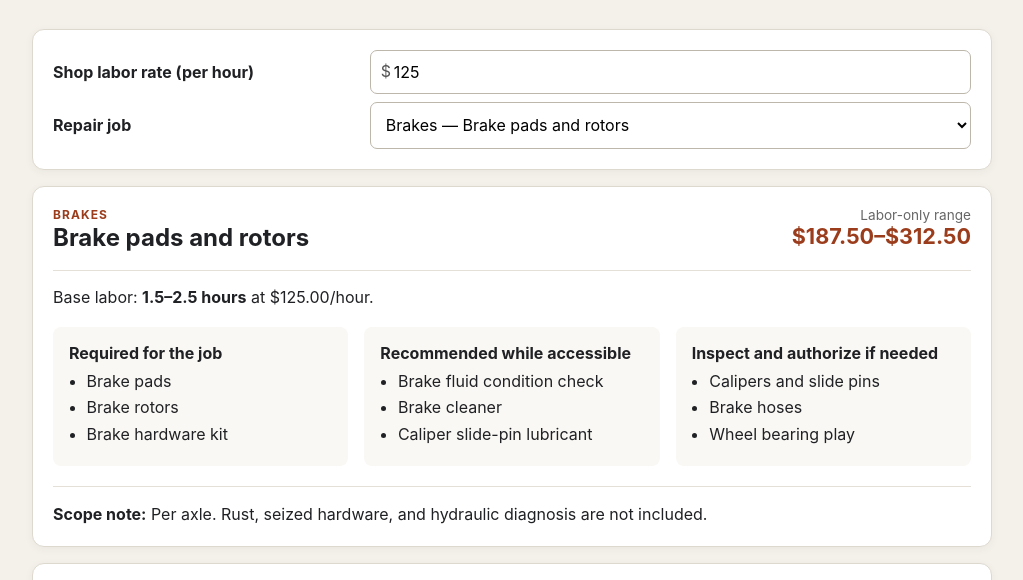
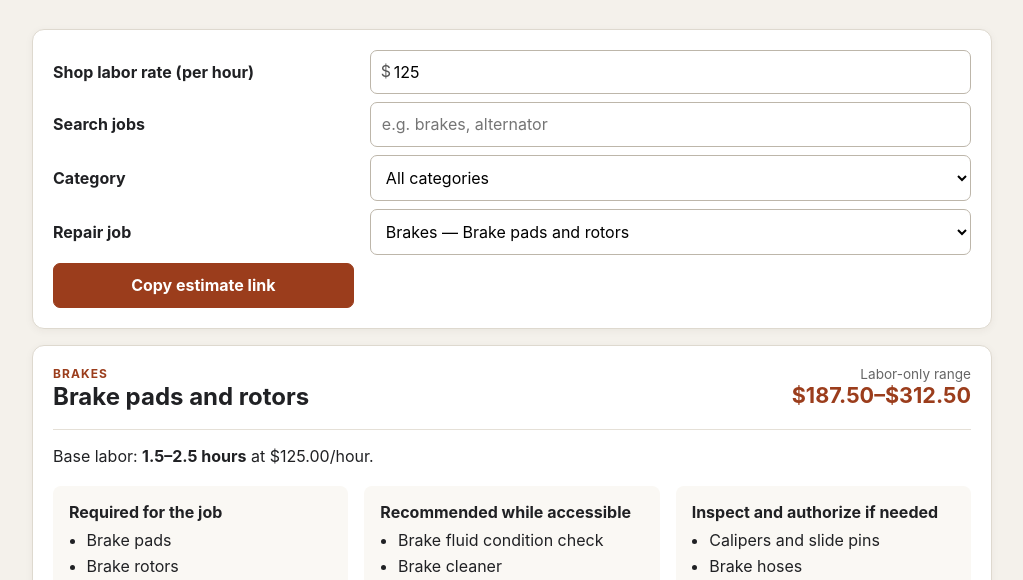
Before and after one commit to grafman56/mechanic-labor-estimator, a website with bundled scripts: page index.html in a window 1280 px wide. Shown: the part 191-771 px from the top of the page, without its empty margins (128-1151 px from the left). Built offline with nearby package versions, Linux system fonts and the light colour scheme.

Commit message:
Improve labor planner filters and sharing

```diff
--- a/app.js
+++ b/app.js
@@ -1,15 +1,39 @@
-import { calculateEstimate, getJobById, getJobs } from './src/estimator.js';
+import { calculateEstimate, getEstimateState, getJobById, getJobs, searchJobs } from './src/estimator.js';
 
 const rateInput = document.querySelector('#labor-rate');
 const jobSelect = document.querySelector('#job');
+const searchInput = document.querySelector('#job-search');
+const categorySelect = document.querySelector('#category');
+const copyButton = document.querySelector('#copy-link');
 const estimate = document.querySelector('#estimate');
 const currency = new Intl.NumberFormat('en-US', { style: 'currency', currency: 'USD' });
+const sharedState = getEstimateState(new URLSearchParams(location.search));
 
-for (const job of getJobs()) {
-  const option = document.createElement('option');
-  option.value = job.id;
-  option.textContent = `${job.category} — ${job.name}`;
-  jobSelect.append(option);
+rateInput.value = sharedState.laborRate;
+
+for (const category of [...new Set(getJobs().map((job) => job.category))].sort()) {
+  categorySelect.add(new Option(category, category));
+}
+
+function filteredJobs() {
+  return searchJobs(searchInput.value).filter((job) => !categorySelect.value || job.category === categorySelect.value);
+}
+
+function populateJobs(preferredId) {
+  const jobs = filteredJobs();
+  jobSelect.replaceChildren();
+  for (const job of jobs) jobSelect.add(new Option(`${job.category} — ${job.name}`, job.id));
+  jobSelect.disabled = jobs.length === 0;
+  if (jobs.length) jobSelect.value = jobs.some((job) => job.id === preferredId) ? preferredId : jobs[0].id;
+  return jobs.length > 0;
+}
+
+function syncUrl() {
+  const rate = Number(rateInput.value);
+  if (!jobSelect.value || !Number.isFinite(rate) || rate <= 0) return;
+  const url = new URL(location.href);
+  url.search = new URLSearchParams({ job: jobSelect.value, rate: String(rate) });
+  history.replaceState({}, '', url);
 }
 
 function list(title, items) {
@@ -19,27 +43,37 @@ function list(title, items) {
 function render() {
   const job = getJobById(jobSelect.value);
   const laborRate = Number(rateInput.value);
-
+  if (!job) {
+    estimate.innerHTML = '<p class="error">No jobs match those filters.</p>';
+    return;
+  }
   if (!Number.isFinite(laborRate) || laborRate <= 0) {
     estimate.innerHTML = '<p class="error">Enter a positive hourly labor rate.</p>';
     return;
   }
-
   const labor = calculateEstimate(job, laborRate);
-  estimate.innerHTML = `
-    <div class="estimate-heading">
-      <div><p class="eyebrow">${job.category}</p><h2>${job.name}</h2></div>
-      <div class="total"><span>Labor-only range</span><strong>${currency.format(labor.low)}–${currency.format(labor.high)}</strong></div>
-    </div>
-    <p class="hours">Base labor: <strong>${job.laborHours.low}–${job.laborHours.high} hours</strong> at ${currency.format(laborRate)}/hour.</p>
-    <div class="parts-grid">
-      ${list('Required for the job', job.parts.required)}
-      ${list('Recommended while accessible', job.parts.recommended)}
-      ${list('Inspect and authorize if needed', job.parts.inspect)}
-    </div>
-    <p class="job-note"><strong>Scope note:</strong> ${job.notes}</p>`;
+  estimate.innerHTML = `<div class="estimate-heading"><div><p class="eyebrow">${job.category}</p><h2>${job.name}</h2></div><div class="total"><span>Labor-only range</span><strong>${currency.format(labor.low)}–${currency.format(labor.high)}</strong></div></div><p class="hours">Base labor: <strong>${job.laborHours.low}–${job.laborHours.high} hours</strong> at ${currency.format(laborRate)}/hour.</p><div class="parts-grid">${list('Required for the job', job.parts.required)}${list('Recommended while accessible', job.parts.recommended)}${list('Inspect and authorize if needed', job.parts.inspect)}</div><p class="job-note"><strong>Scope note:</strong> ${job.notes}</p>`;
+  syncUrl();
 }
 
+function refreshJobs() {
+  populateJobs(jobSelect.value || sharedState.jobId);
+  render();
+}
+
+copyButton.addEventListener('click', async () => {
+  syncUrl();
+  try {
+    await navigator.clipboard.writeText(location.href);
+    copyButton.textContent = 'Link copied';
+  } catch {
+    copyButton.textContent = 'Copy unavailable';
+  }
+  setTimeout(() => { copyButton.textContent = 'Copy estimate link'; }, 1800);
+});
 rateInput.addEventListener('input', render);
 jobSelect.addEventListener('change', render);
+searchInput.addEventListener('input', refreshJobs);
+categorySelect.addEventListener('change', refreshJobs);
+populateJobs(sharedState.jobId);
 render();
--- a/index.html
+++ b/index.html
@@ -19,8 +19,15 @@
       <label for="labor-rate">Shop labor rate (per hour)</label>
       <div class="rate-input"><span>$</span><input id="labor-rate" type="number" min="1" step="1" value="125" inputmode="decimal"></div>
 
+      <label for="job-search">Search jobs</label>
+      <input id="job-search" type="search" placeholder="e.g. brakes, alternator" autocomplete="off">
+
+      <label for="category">Category</label>
+      <select id="category"><option value="">All categories</option></select>
+
       <label for="job">Repair job</label>
       <select id="job"></select>
+      <button id="copy-link" type="button">Copy estimate link</button>
     </section>
 
     <section id="estimate" class="estimate" aria-live="polite"></section>
--- a/src/estimator.js
+++ b/src/estimator.js
@@ -88,12 +88,36 @@ const jobs = [
     name: 'Front strut replacement',
     category: 'Suspension & steering',
     laborHours: { low: 2.5, high: 5 },
-    parts: {
-      required: ['Front struts or complete strut assemblies'],
-      recommended: ['Strut mounts/bearings when replacing bare struts', 'Wheel alignment'],
-      inspect: ['Sway-bar links', 'Control arms and bushings', 'Tires for uneven wear'],
-    },
+    parts: { required: ['Front struts or complete strut assemblies'], recommended: ['Strut mounts/bearings when replacing bare struts', 'Wheel alignment'], inspect: ['Sway-bar links', 'Control arms and bushings', 'Tires for uneven wear'] },
     notes: 'Both front corners. Alignment is recommended but priced separately.',
+  },
+  {
+    id: 'oil-change', name: 'Engine oil and filter change', category: 'Maintenance', laborHours: { low: 0.3, high: 0.8 },
+    parts: { required: ['Engine oil', 'Oil filter', 'Drain plug gasket where specified'], recommended: ['Tire-pressure check'], inspect: ['Fluid leaks', 'Oil drain plug threads'] }, notes: 'Oil capacity and specification are vehicle-specific.',
+  },
+  {
+    id: 'brake-caliper', name: 'Brake caliper replacement', category: 'Brakes', laborHours: { low: 1, high: 2.5 },
+    parts: { required: ['Brake caliper', 'Brake fluid'], recommended: ['Brake hose if damaged', 'Brake pads if contaminated'], inspect: ['Slide pins', 'Brake rotor condition', 'Flexible brake hose'] }, notes: 'Per caliper. Bleeding and hydraulic diagnosis are included only as applicable.',
+  },
+  {
+    id: 'battery', name: 'Battery replacement', category: 'Electrical', laborHours: { low: 0.2, high: 1 },
+    parts: { required: ['Battery'], recommended: ['Terminal cleaning/protectant'], inspect: ['Battery terminals', 'Hold-down hardware', 'Charging system'] }, notes: 'Programming, memory preservation, and battery registration may add work.',
+  },
+  {
+    id: 'thermostat', name: 'Thermostat replacement', category: 'Cooling', laborHours: { low: 1, high: 4 },
+    parts: { required: ['Thermostat', 'Thermostat gasket or seal', 'Coolant'], recommended: ['Coolant hose if aged and disturbed'], inspect: ['Water pump', 'Coolant leaks', 'Radiator cap'] }, notes: 'Cooling-system diagnosis and refill/bleed requirements vary by vehicle.',
+  },
+  {
+    id: 'radiator', name: 'Radiator replacement', category: 'Cooling', laborHours: { low: 1.5, high: 4 },
+    parts: { required: ['Radiator', 'Coolant'], recommended: ['Upper/lower radiator hoses if aged'], inspect: ['Cooling fans', 'Transmission cooler connections', 'Water pump'] }, notes: 'Pressure testing and transmission-fluid loss are separate considerations.',
+  },
+  {
+    id: 'control-arm', name: 'Control arm replacement', category: 'Suspension & steering', laborHours: { low: 1.5, high: 4 },
+    parts: { required: ['Control arm assembly or bushing'], recommended: ['Wheel alignment'], inspect: ['Ball joint', 'Sway-bar links', 'Other suspension bushings'] }, notes: 'Per side. Seized bolts and alignment are not included in the base range.',
+  },
+  {
+    id: 'tie-rod-end', name: 'Outer tie-rod end replacement', category: 'Suspension & steering', laborHours: { low: 0.8, high: 2 },
+    parts: { required: ['Outer tie-rod end'], recommended: ['Wheel alignment'], inspect: ['Inner tie rod', 'Steering rack boots', 'Front suspension wear'] }, notes: 'Per side. Alignment is required after steering-geometry work.',
   },
 ];
 
@@ -103,6 +127,21 @@ export function getJobs() {
 
 export function getJobById(id) {
   return jobs.find((job) => job.id === id);
+}
+
+export function searchJobs(query = '') {
+  const normalizedQuery = query.trim().toLowerCase();
+  if (!normalizedQuery) return getJobs();
+
+  return jobs.filter((job) => `${job.name} ${job.category}`.toLowerCase().includes(normalizedQuery));
+}
+
+export function getEstimateState(params, defaultRate = 125) {
+  const selectedJob = getJobById(params.get('job')) ?? getJobs()[0];
+  const requestedRate = Number(params.get('rate'));
+  const laborRate = Number.isFinite(requestedRate) && requestedRate > 0 ? requestedRate : defaultRate;
+
+  return { jobId: selectedJob.id, laborRate };
 }
 
 export function calculateEstimate(job, laborRate) {
--- a/styles.css
+++ b/styles.css
@@ -11,7 +11,7 @@ h3 { font-size: 1rem; margin: 0 0 .5rem; }
 .controls, .estimate, .notice { background: #fff; border: 1px solid #ded9cf; border-radius: 12px; padding: 1.25rem; box-shadow: 0 2px 8px #3a2a160d; }
 .controls { display: grid; grid-template-columns: 1fr 2fr; gap: .5rem 1rem; align-items: center; margin: 2rem 0 1rem; }
 label { font-weight: 650; }
-input, select { width: 100%; font: inherit; padding: .7rem; border: 1px solid #bdb6aa; border-radius: 7px; background: white; }
+input, select, button { width: 100%; font: inherit; padding: .7rem; border: 1px solid #bdb6aa; border-radius: 7px; background: white; } button { cursor: pointer; background: #9b3d1c; border-color: #9b3d1c; color: white; font-weight: 700; } button:hover { background: #7d2d13; }
 .rate-input { position: relative; }.rate-input span { position: absolute; left: .7rem; top: .68rem; color: #555; }.rate-input input { padding-left: 1.45rem; }
 .estimate-heading { display: flex; justify-content: space-between; gap: 1rem; align-items: start; border-bottom: 1px solid #e5e0d7; padding-bottom: 1rem; }.total { text-align: right; }.total span { display: block; color: #666; font-size: .85rem; }.total strong { color: #9b3d1c; font-size: 1.35rem; }
 .hours { margin: 1rem 0 1.25rem; }.parts-grid { display: grid; grid-template-columns: repeat(3, 1fr); gap: 1rem; }.parts-group { background: #faf8f4; border-radius: 8px; padding: 1rem; }.parts-group ul { margin: 0; padding-left: 1.1rem; }.parts-group li { margin: .35rem 0; line-height: 1.3; }.job-note { margin: 1.25rem 0 0; padding-top: 1rem; border-top: 1px solid #e5e0d7; line-height: 1.45; }.notice { margin-top: 1rem; }.notice h2 { font-size: 1.1rem; }.notice p { margin-bottom: 0; }.error { color: #a32121; font-weight: 650; }footer { width: min(960px, calc(100% - 2rem)); margin: 0 auto 2rem; font-size: .82rem; }
```
Also changed, not shown: test/estimator.test.mjs (+23 -1 lines), .hermes/plans/2026-07-22_185708-v0.1-public-labor-tool.md (added), README.md.
